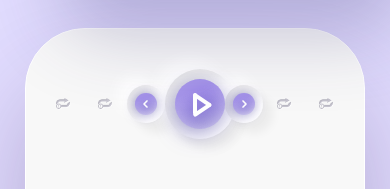
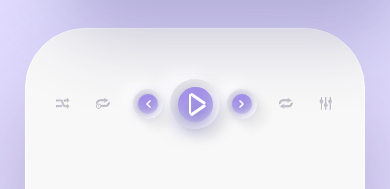
Before and after one commit to anishdutta/neomorphism_player-spext-, a React (Create React App) app: page / in a window 390 px wide. Shown: the part 316-505 px from the top of the page. Built offline with nearby package versions, Linux system fonts and the light colour scheme.

Commit message:
improved ux fixed bugs

```diff
--- a/src/components/Player.jsx
+++ b/src/components/Player.jsx
@@ -3,10 +3,10 @@ import play from "../Assets/Icons/play (1).png";
 import pause from "../Assets/Icons/Group 3 (1).png";
 import previous from "../Assets/Icons/Vector 1.png";
 import next from "../Assets/Icons/Vector 2.png";
-import suffle from "../Assets/Icons/Group (1).png";
+import suffle from "../Assets/Icons/Group (2).png";
 import suffle2 from "../Assets/Icons/Group (1).png";
-import suffle3 from "../Assets/Icons/Group (1).png";
-import suffle4 from "../Assets/Icons/Group (1).png";
+import suffle3 from "../Assets/Icons/Group.png";
+import suffle4 from "../Assets/Icons/Vector (12).png";
 import { useEffect } from "react";
 import styled from "styled-components";
 
@@ -121,9 +121,18 @@ const Player = ({
     };
 
   });
-  const  PurpleDiv = styled.div`
-  background: linear-gradient(159.16deg, ${props => props.color} 26.46%, rgba(63, 45, 137, 0) 116.55%);
-`
+
+
+const styles = {
+  hoverStyle: {
+    "boxShadow": '-3px -3px 5px #FFFFFF, 3px 3px 5px rgba(0, 0, 0, 0.05), inset 3px 3px 5px rgba(0, 0, 0, 0.05), inset -3px -3px 5px #FFFFFF',
+
+    "&::-webkit-slider-thumb": {
+      'border-radius': '50%',
+      'background': 'linear-gradient(327.56deg, #5D24D6 19.23%, #7E74ED 81.76%)'
+     },
+  }
+};
 
 
   return (
@@ -131,12 +140,12 @@ const Player = ({
       <div className="player-control ">
         <div className="row">
           <div className="col vert-center col-md-1">
-            <img alt="PurpleHaze" src={suffle} width="15px" />
+            <img alt="PurpleHaze" src={suffle3} width="15px" />
           </div>
           <div className="col col-md-1 vert-center">
             <img alt="PurpleHaze" src={suffle2} width="15px" />
           </div>
-          <div className="ctrl col col-md-2" >
+          <div className="ctrl col col-md-2 previous" >
             <div className="control-btn-sm" onClick={() => skipTrackHandler("skip-back")}>
             <PurpleDiv color={currentSong.color[1]} className="purple-sm">
                   <img alt="PurpleHaze" src={previous} width="5px" />
@@ -153,7 +162,7 @@ const Player = ({
 
             </div>
           </div>
-          <div className="ctrl  col col-md-2 ">
+          <div className="ctrl  col col-md-2 next">
             <div className="control-btn-sm" 					onClick={() => skipTrackHandler("skip-forward")}>
             <PurpleDiv color={currentSong.color[1]} className="purple-sm">
                 <img alt="PurpleHaze" src={next} width="5px" />
@@ -161,7 +170,7 @@ const Player = ({
             </div>
           </div>
           <div className="col col-md-1 vert-center">
-            <img alt="PurpleHaze" src={suffle3} width="15px" />
+            <img alt="PurpleHaze" src={suffle} width="15px" />
           </div>
           <div className="col col-md-1 vert-center">
             <img alt="PurpleHaze" src={suffle4} width="15px" />
@@ -171,6 +180,7 @@ const Player = ({
       <div className="player-timeline">
         <input
           className="outer-line"
+          style={styles.hoverStyle}
           id="Myline"
           type="range"
           onChange={dragHandler}
@@ -186,5 +196,7 @@ const Player = ({
     </div>
   );
 };
-
+const  PurpleDiv = styled.div`
+  background: linear-gradient(159.16deg, ${props => props.color} 26.46%, rgba(63, 45, 137, 0) 116.55%);
+`
 export default Player;
--- a/src/components/player-info.jsx
+++ b/src/components/player-info.jsx
@@ -224,8 +224,8 @@ background-image: url('${props => props.image}') ;
                         y2="2.42089"
                         gradientUnits="userSpaceOnUse"
                       >
-                        <stop stop-color="#5F30C1" />
-                        <stop offset="1" stop-color="#968EF1" />
+                        <stop stop-color={currentSong.color[0]} />
+                        <stop offset="1" stop-color={currentSong.color[1]} />
                       </linearGradient>
                     </defs>
                   </svg>
--- a/src/css/responsive.css
+++ b/src/css/responsive.css
@@ -1,5 +1,55 @@
 
         @media(max-width: 800px){
+            .player-control {
+                margin-left: 0px;
+              }
+              .player-control .col-md-2 {
+                width: 18%;
+            }
+            .player-control .previous{
+              margin-left: 3%;
+
+            }
+            .player-control .next{
+              margin-right: 3%;
+
+            }
+
+            .player-control .col-md-4 {
+                width: 21%;
+            }
+
+            .player-control .col-md-1 {
+                width: 9%;
+            }
+            .control-btn{
+                width: 50px;
+                height: 50px;
+
+            }
+            .purple{
+                width: 35px;
+                height: 35px;
+            }
+            .control-btn-sm{
+                width: 30px;
+                height: 30px;
+
+            }
+            #me{
+                height: 20.8px;
+                width: 2px;
+            }
+            #me::before, #me::after {
+                height: 18px;
+                width: 2.5px;
+                left: 14.5px;
+
+            }
+            .purple-sm{
+                width: 20px;
+                height: 20px;
+            }
             .player{
                 width: 100%;
 
--- a/src/css/style.css
+++ b/src/css/style.css
@@ -222,21 +222,35 @@
         }
 
         .player-control {
-            /* place-items: center; */
-            /* margin: auto; */
+          margin-left: 100px;
         }
 
         .player-control .col-md-2 {
+            width: 14%;
+        }
+        .player-control .previous{
+          margin-left: 5%;
+
+        }
+        .player-control .next{
+          margin-right: 5%;
+
+        }
+
+        .player-control .col-md-4 {
             width: 16%;
         }
 
-        .player-control .col-md-4 {
-            width: 20%;
+        .player-control .col-md-1 {
+            width: 9%;
         }
-
-        .player-control .col-md-1 {
-            width: 12%;
+        .player-control div img{
+          cursor: pointer;
         }
+        .player-control div img:hover{
+          transform: scale(1.2);
+          filter: drop-shadow(1px 0 0px #dcdcec);
+                }
 
         .player-control {
             height: 150px;
@@ -316,7 +330,6 @@
             -webkit-appearance: none;
             width: 80%;
             height: 10px !important;
-            box-shadow: -3px -3px 5px #FFFFFF, 3px 3px 5px rgba(0, 0, 0, 0.05), inset 3px 3px 5px rgba(0, 0, 0, 0.05), inset -3px -3px 5px #FFFFFF;
             border-radius: 17px;
             position: relative;
             z-index: 500 !important;
```
